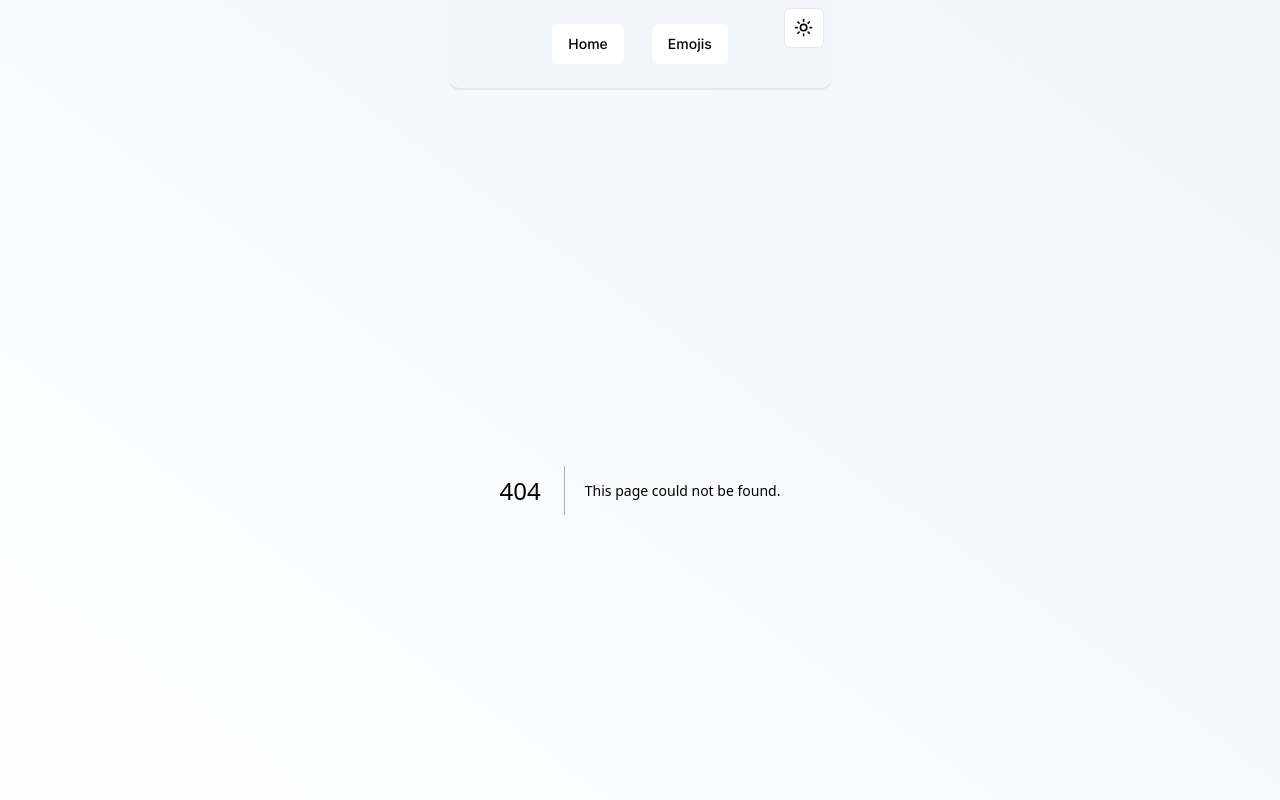
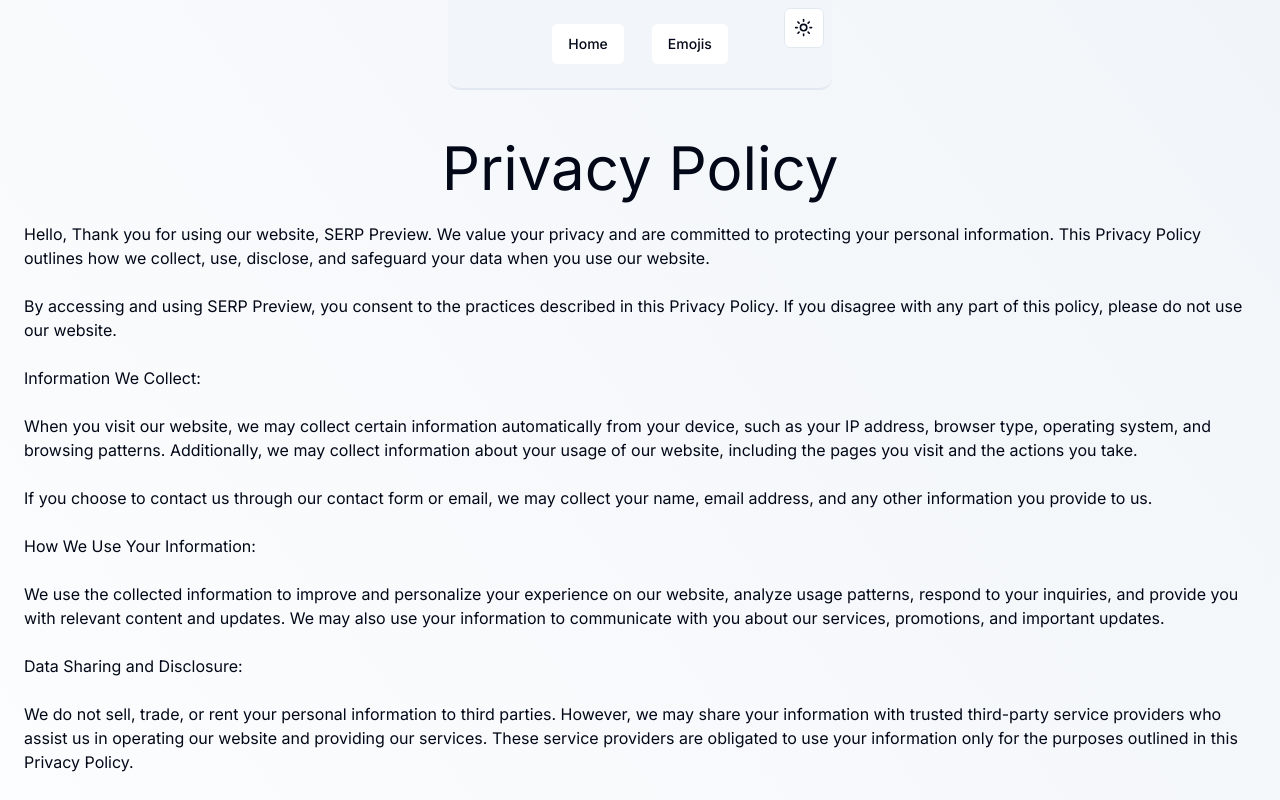
Before and after one commit to AlvaroUrena/serppreview, a Next.js app: page /privacy-policy in a window 1280 px wide. Before the commit this address had no page. Shown: the top 800 px of the page. Built offline with nearby package versions, Linux system fonts and the light colour scheme.

Commit message:
legal pages added

```diff
--- /dev/null
+++ b/src/app/privacy-policy/page.tsx
@@ -0,0 +1,112 @@
+export default function PrivacyPolicy() {
+  return (
+    <section className='mx-auto max-w-[1400px] p-6'>
+      <h1 className='my-6 text-center text-6xl'>Privacy Policy</h1>
+      <p>
+        Hello, Thank you for using our website, SERP Preview. We value your
+        privacy and are committed to protecting your personal information. This
+        Privacy Policy outlines how we collect, use, disclose, and safeguard
+        your data when you use our website.
+        <br />
+        <br />
+        By accessing and using SERP Preview, you consent to the practices
+        described in this Privacy Policy. If you disagree with any part of this
+        policy, please do not use our website.
+        <br />
+        <br />
+        Information We Collect:
+        <br />
+        <br />
+        When you visit our website, we may collect certain information
+        automatically from your device, such as your IP address, browser type,
+        operating system, and browsing patterns. Additionally, we may collect
+        information about your usage of our website, including the pages you
+        visit and the actions you take.
+        <br />
+        <br />
+        If you choose to contact us through our contact form or email, we may
+        collect your name, email address, and any other information you provide
+        to us.
+        <br />
+        <br />
+        How We Use Your Information:
+        <br />
+        <br />
+        We use the collected information to improve and personalize your
+        experience on our website, analyze usage patterns, respond to your
+        inquiries, and provide you with relevant content and updates. We may
+        also use your information to communicate with you about our services,
+        promotions, and important updates.
+        <br />
+        <br />
+        Data Sharing and Disclosure:
+        <br />
+        <br />
+        We do not sell, trade, or rent your personal information to third
+        parties. However, we may share your information with trusted third-party
+        service providers who assist us in operating our website and providing
+        our services. These service providers are obligated to use your
+        information only for the purposes outlined in this Privacy Policy.
+        <br />
+        <br />
+        We may also share your information when required by law, in response to
+        a legal process, or to protect our rights, privacy, safety, or property.
+        <br />
+        <br />
+        Data Security:
+        <br />
+        <br />
+        We implement reasonable security measures to protect your personal
+        information from unauthorized access, disclosure, alteration, or
+        destruction. However, please note that no method of transmission over
+        the internet or electronic storage is 100% secure.
+        <br />
+        <br />
+        Cookies:
+        <br />
+        <br />
+        We use cookies and similar tracking technologies to enhance your
+        experience on our website. You can adjust your browser settings to
+        refuse cookies, but this may limit certain functionalities of our site.
+        <br />
+        <br />
+        Links to Third-Party Websites:
+        <br />
+        <br />
+        Our website may contain links to third-party websites. We are not
+        responsible for the privacy practices or content of these sites. We
+        encourage you to review the privacy policies of any third-party websites
+        you visit.
+        <br />
+        <br />
+        Changes to this Privacy Policy:
+        <br />
+        <br />
+        We may update this Privacy Policy from time to time to reflect changes
+        in our practices or for other operational, legal, or regulatory reasons.
+        The updated policy will be posted on our website, and your continued use
+        of SERP Preview constitutes your acceptance of the updated policy.
+        <br />
+        <br />
+        Contact Us:
+        <br />
+        <br />
+        If you have any questions, concerns, or requests regarding your personal
+        information or this Privacy Policy, please contact us at
+        alvarourenacarrillo11@gmail.com.
+        <br />
+        <br />
+        Thank you for trusting SERP Preview with your privacy.
+        <br />
+        <br />
+        Sincerely,
+        <br />
+        <br />
+        Álvaro Ureña Carrillo
+        <br />
+        <br />
+        SERP Preview
+      </p>
+    </section>
+  )
+}
--- /dev/null
+++ b/src/app/terms-and-conditions/page.tsx
@@ -0,0 +1,116 @@
+export default function TermsAndConditions() {
+  return (
+    <section className='mx-auto max-w-[1400px] p-6'>
+      <h1 className='my-6 text-center text-6xl'>Terms & Conditions</h1>
+      <p>
+        Hello,
+        <br />
+        <br />
+        Welcome to SERP Preview. We are glad to have you as a user of our
+        website. Before you begin using our services, please take a moment to
+        read and understand our Terms and Conditions. By using our website, you
+        agree to abide by these terms. If you do not agree with any part of
+        these terms, please refrain from using SERP Preview.
+        <br />
+        <br />
+        Use of Our Website:
+        <br />
+        <br />
+        By using our website, you agree to use it only for lawful purposes and
+        in a manner that does not infringe upon or restrict the rights of
+        others. You also agree not to engage in any activities that may harm the
+        functionality or security of our website.
+        <br />
+        <br />
+        Intellectual Property:
+        <br />
+        <br />
+        All content and materials on SERP Preview, including text, images,
+        graphics, logos, and software, are protected by intellectual property
+        laws and are the property of SERP Preview or its licensors. You may not
+        use, reproduce, distribute, or modify any of our content without
+        obtaining prior written consent from us.
+        <br />
+        <br />
+        Disclaimer of Warranties:
+        <br />
+        <br />
+        We strive to provide accurate and reliable information on our website,
+        but we do not guarantee the completeness, accuracy, or reliability of
+        the content. Your use of our website is at your own risk. We disclaim
+        any warranties, whether express or implied, including warranties of
+        merchantability, fitness for a particular purpose, and non-infringement.
+        <br />
+        <br />
+        Limitation of Liability:
+        <br />
+        <br />
+        SERP Preview and its affiliates shall not be liable for any direct,
+        indirect, incidental, special, or consequential damages arising from
+        your use of our website or any content provided on it. This includes
+        damages for loss of data, profits, or business opportunities.
+        <br />
+        <br />
+        Third-Party Links:
+        <br />
+        <br />
+        Our website may contain links to third-party websites that are not under
+        our control. We are not responsible for the content, accuracy, or
+        availability of these external sites. The inclusion of any link does not
+        imply our endorsement of the linked website.
+        <br />
+        <br />
+        User Contributions:
+        <br />
+        <br />
+        If you choose to submit any content or materials to SERP Preview, you
+        grant us a non-exclusive, royalty-free, perpetual, irrevocable, and
+        fully sublicensable right to use, reproduce, modify, adapt, publish,
+        translate, create derivative works from, distribute, and display such
+        content worldwide.
+        <br />
+        <br />
+        Indemnification:
+        <br />
+        <br />
+        You agree to indemnify and hold SERP Preview, its affiliates, officers,
+        directors, employees, and agents harmless from any claims, liabilities,
+        damages, losses, and expenses (including legal fees) arising out of or
+        related to your use of our website or any violation of these Terms and
+        Conditions.
+        <br />
+        <br />
+        Changes to the Terms and Conditions:
+        <br />
+        <br />
+        We reserve the right to modify or update these Terms and Conditions at
+        any time without prior notice. Changes will be effective upon posting to
+        our website. Your continued use of SERP Preview after the changes
+        constitutes your acceptance of the updated terms.
+        <br />
+        <br />
+        Governing Law and Jurisdiction:
+        <br />
+        <br />
+        These Terms and Conditions are governed by and construed in accordance
+        with the laws of Spain. Any disputes arising out of or in connection
+        with these terms shall be subject to the exclusive jurisdiction of the
+        courts of Spain.
+        <br />
+        <br />
+        Thank you for reading and understanding our Terms and Conditions. If you
+        have any questions or concerns, please contact us at
+        alvarourenacarrillo11@gmail.com.
+        <br />
+        <br />
+        Sincerely,
+        <br />
+        <br />
+        Álvaro Ureña Carrillo
+        <br />
+        <br />
+        SERP Preview
+      </p>
+    </section>
+  )
+}
--- a/src/components/footer.tsx
+++ b/src/components/footer.tsx
@@ -3,12 +3,16 @@ import Link from 'next/link'
 export default function Footer() {
   return (
     <footer className='flex flex-col justify-between gap-3 border-t-2 border-border bg-background p-4 text-center md:flex-row'>
-      <p>© Copyright 2023 Alvaro Ureña Carrillo</p>
+      <p>© Copyright 2023 Álvaro Ureña Carrillo</p>
       <section className='flex justify-center gap-4'>
-        <Link href='/' rel='nofollow' className='hover:underline'>
+        <Link href='/privacy-policy' rel='nofollow' className='hover:underline'>
           Privacy Policy
         </Link>
-        <Link href='/' rel='nofollow' className='hover:underline'>
+        <Link
+          href='/terms-and-conditions'
+          rel='nofollow'
+          className='hover:underline'
+        >
           Terms & Conditions
         </Link>
         <Link
```
